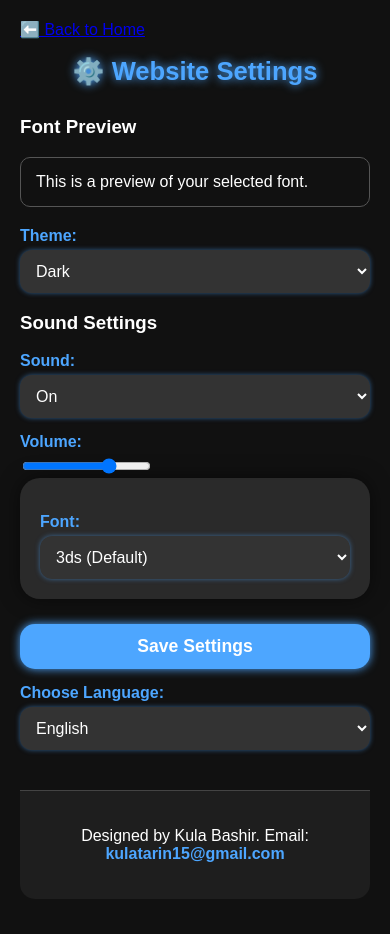
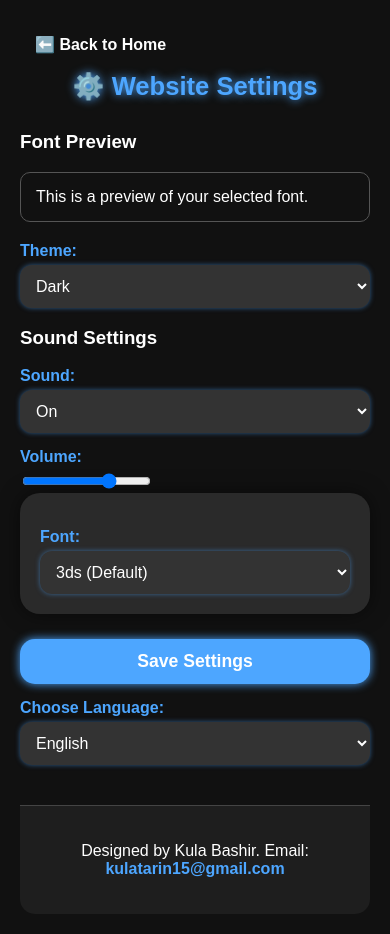
Before and after one commit to kulatarin/School-work, a plain HTML site: page settings.html in a window 390 px wide. Drawn offline with Linux system fonts and the light colour scheme.

Commit message:
Update settings.css

```diff
--- a/settings.css
+++ b/settings.css
@@ -139,4 +139,26 @@ footer a:hover {
   h1 {
     font-size: 1.6em;
   }
+  nav {
+  margin-top: 15px;
 }
+
+nav a {
+  color: white;
+  text-decoration: none;
+  margin: 0 15px;
+  font-weight: bold;
+  transition: color var(--transition), text-shadow var(--transition);
+}
+
+nav a:hover {
+  color: var(--accent);
+  text-shadow: 0 0 8px var(--accent);
+}
+
+/* Sections */
+section {
+  padding: 60px 20px;
+  border-bottom: 1px solid rgba(255, 255, 255, 0.1);
+}
+}
```
